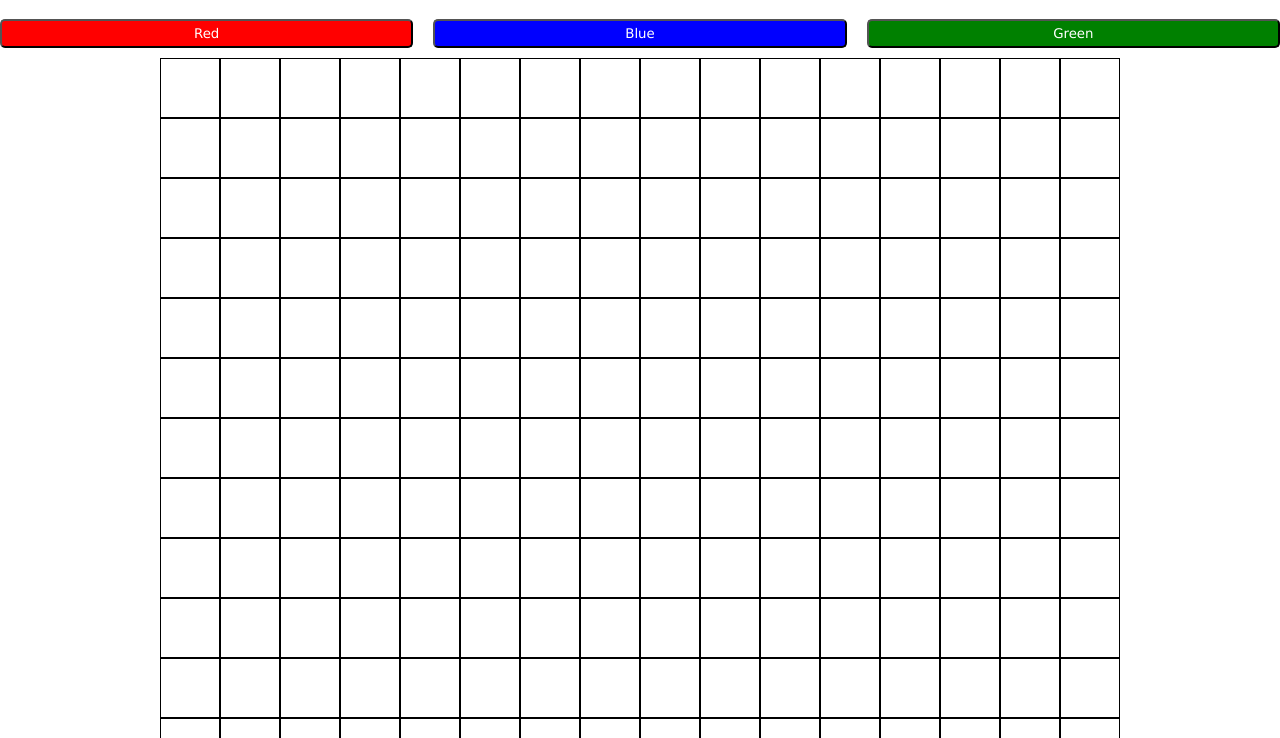
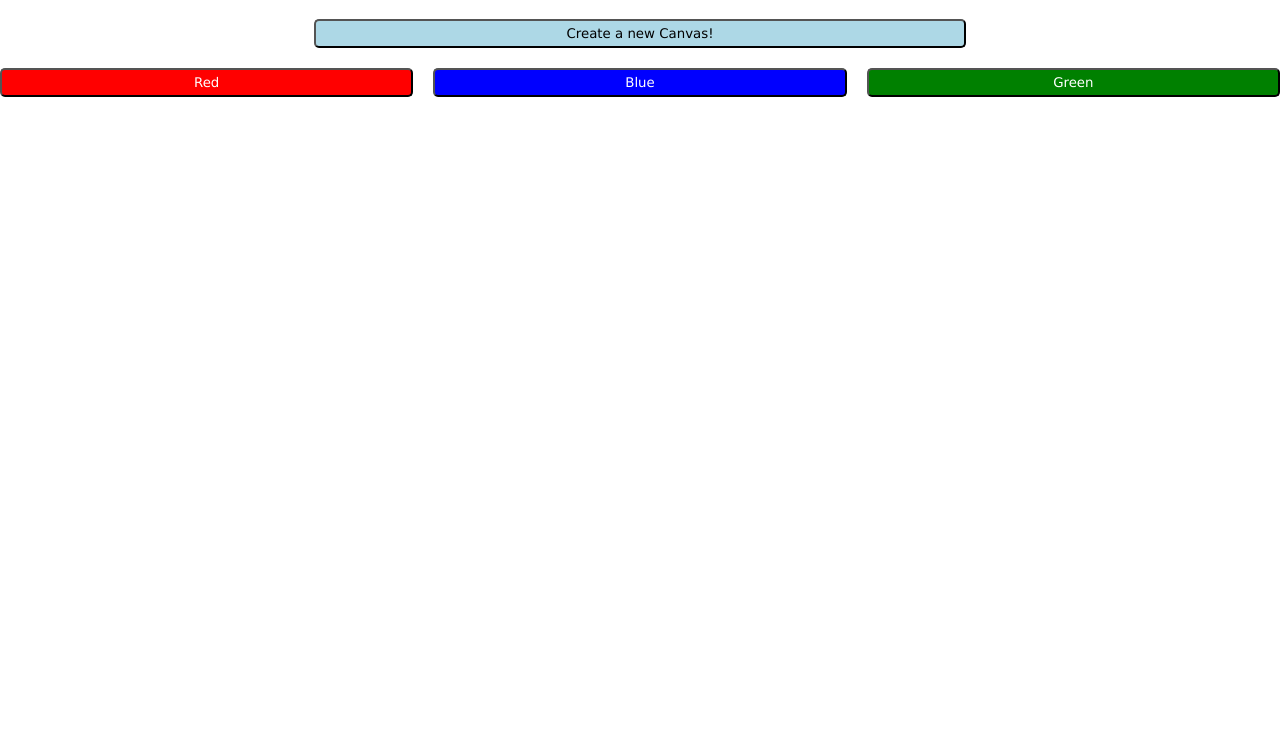
Before and after one commit to Jannolo/odin-etch-a-sketch, a plain HTML site: page index.html in a window 1280 px wide. Shown: the part 62-800 px from the top of the page. Drawn offline with Linux system fonts and the light colour scheme.

Commit message:
Added button to choose number of squares of canvas to draw on

```diff
--- a/index.html
+++ b/index.html
@@ -16,6 +16,7 @@
         <h1>Jannolo's Etch a Sketch</h1>
     </header>
     <main>
+        <div id="newCanvas"><button>Create a new Canvas!</button></div>
         <div id="colorSelection"></div>
     </main>
 </body>
--- a/script.js
+++ b/script.js
@@ -22,11 +22,22 @@ colorSelection.appendChild(redButton);
 colorSelection.appendChild(blueButton);
 colorSelection.appendChild(greenButton);
 
-for (let i = 0; i < 16; i++) {
+const newCanvas = document.querySelector('#newCanvas');
+
+newCanvas.addEventListener('click', function () {
+    let numSquares = window.prompt('How many squares would you like to draw on?', '16');
+    makeCanvas(numSquares);
+})
+
+
+function makeCanvas (numSquares) {
+mainDiv.innerHTML ='';
+
+for (let i = 0; i < numSquares; i++) {
     const vertDiv = document.createElement('div');
     vertDiv.classList.add('vertDiv');
 
-    for (let j = 0; j < 16; j++) {
+    for (let j = 0; j < numSquares; j++) {
         const horiDiv = document.createElement('div');
         horiDiv.classList.add('horiDiv');
         vertDiv.appendChild(horiDiv);
@@ -35,6 +46,7 @@ for (let i = 0; i < 16; i++) {
 }
 
 main.appendChild(mainDiv);
+}
 
 
 const squares = document.querySelectorAll('.horiDiv');
@@ -62,6 +74,8 @@ buttons.forEach(button => {
 })
 
 
+
+
 let color = 'black';
 
 function setColor(newColor) {
--- a/style.css
+++ b/style.css
@@ -50,6 +50,19 @@ button {
     flex: 0.5 0 0;
 }
 
+#newCanvas {
+    display: flex;
+    justify-content: space-around;
+
+    padding-bottom: 20px;
+}
+
+#newCanvas > button {
+    background-color: lightblue;
+    color: black;
+
+}
+
 .redButton {
     background-color: red;
 }
```
